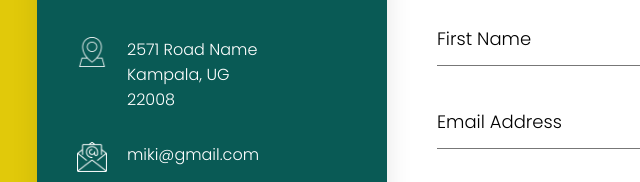
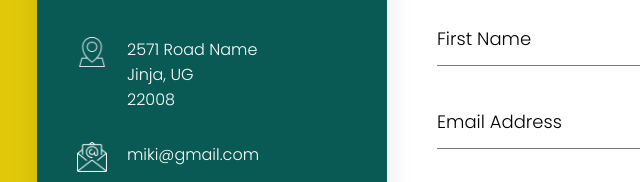
Before and after one commit to miki-wedi/backgene, a plain HTML site: page index.html in a window 1280 px wide. Shown: the part 243-425 px from the top of the page, 53-693 px from the left. Drawn offline with Linux system fonts and the light colour scheme.

Commit message:
kampala-jinja

```diff
--- a/index.html
+++ b/index.html
@@ -17,7 +17,7 @@
                         <li>
                             <span><img src="./img/location.png" alt=""></span>
                             <span>
-                                2571 Road Name <br> Kampala, UG <br>22008
+                                2571 Road Name <br> Jinja, UG <br>22008
                             </span>
                         </li>
                         <li>
```
